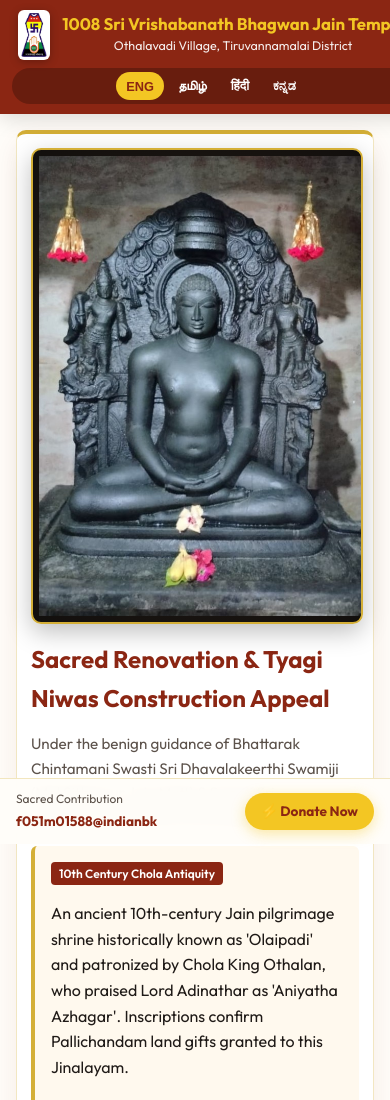
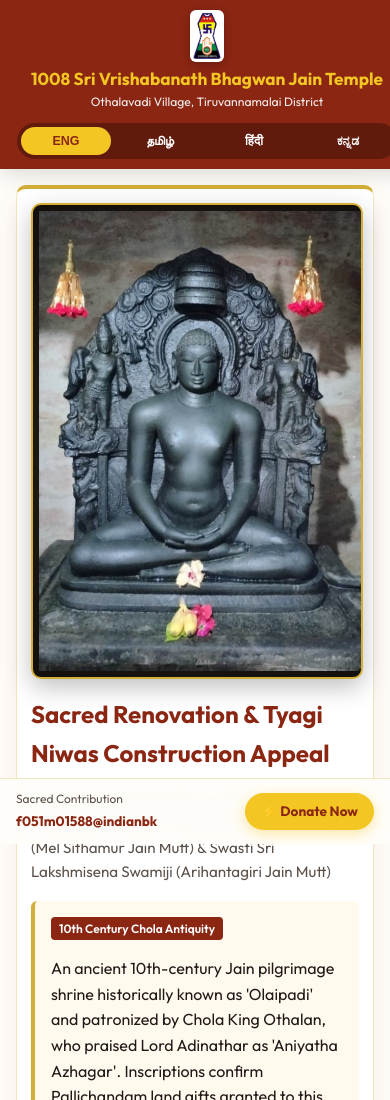
Before and after one commit to adithiyan-rajaperumal/otv-jain-temple-donation, a website built with Vite: page index.html in a window 390 px wide. Shown: the top 1100 px of the page. Built offline with nearby package versions, Linux system fonts and the light colour scheme.

Commit message:
fix: refactor mobile header layout to centered vertical stack with equalized language pills and zero right-side clipping

```diff
--- a/src/css/main.css
+++ b/src/css/main.css
@@ -114,21 +114,53 @@
 }
 
 @media (max-width: 640px) {
+  .navbar {
+    padding: 10px 12px;
+  }
   .nav-container, .header-content {
     flex-direction: column;
     align-items: center;
     text-align: center;
-    gap: 8px;
+    gap: 10px;
+    width: 100%;
   }
   .brand, .logo {
-    justify-content: center;
+    flex-direction: column;
+    align-items: center;
+    text-align: center;
+    gap: 6px;
+    width: 100%;
+  }
+  .logo-symbol-img {
+    height: 46px;
+    margin: 0 auto;
   }
   .brand-title, .site-title {
-    font-size: 1.05rem;
+    font-size: 1.08rem;
+    line-height: 1.25;
+    text-align: center;
+  }
+  .brand-sub, .site-subtitle {
+    font-size: 0.76rem;
+    text-align: center;
   }
   .language-selector {
     width: 100%;
-    justify-content: center;
+    max-width: 380px;
+    display: flex;
+    justify-content: space-between;
+    background: rgba(0, 0, 0, 0.3);
+    padding: 4px;
+    border-radius: 24px;
+    box-sizing: border-box;
+    margin: 2px auto 0 auto;
+  }
+  .lang-btn {
+    flex: 1;
+    text-align: center;
+    padding: 7px 4px;
+    font-size: 0.78rem;
+    border-radius: 18px;
   }
 }
 
```
Also changed, not shown: dist/assets/index-BvfY2fVD.css (added), dist/assets/index-CVF9Y-1H.css (deleted), dist/assets/index-Da4F_bSg.js (renamed from dist/assets/index-eD9wtxOv.js), dist/index.html.
